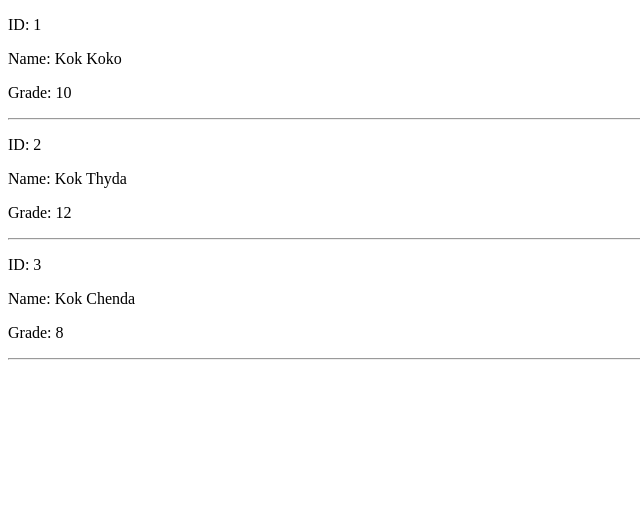
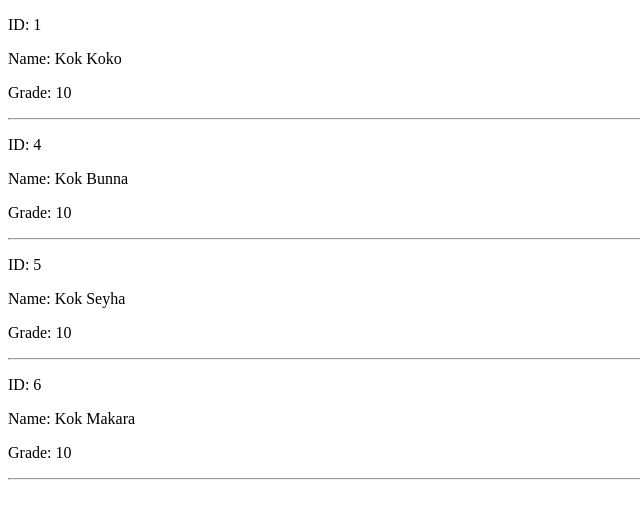
Before and after one commit to Mengsreang-Chhoeung/reactjs-youtube, a React (Vite) app in the folder learn-reactjs/: page / in a window 1280 px wide. Shown: the top 518 px of the page, without its empty margins (0-640 px from the left). Built offline with nearby package versions, Linux system fonts and the light colour scheme.

Commit message:
add FilterStudent component that teach about Render List

```diff
--- a/learn-reactjs/src/App.tsx
+++ b/learn-reactjs/src/App.tsx
@@ -1,5 +1,6 @@
 import Item from "./components/ConditionalRendering";
 import Greeting, { Greeting1, Greeting2 } from "./components/Greeting";
+import FilterStudent from "./components/RenderingList/FilterStudent";
 import People from "./components/RenderingList/People";
 import Student from "./components/RenderingList/Student";
 import TestJSX from "./components/TestJSX";
@@ -44,7 +45,9 @@
 
       {/* <People /> */}
 
-      <Student />
+      {/* <Student /> */}
+
+      <FilterStudent />
     </div>
   );
 }
--- /dev/null
+++ b/learn-reactjs/src/components/RenderingList/FilterStudent.tsx
@@ -0,0 +1,59 @@
+import React from "react";
+
+type StudentModel = {
+  id: number;
+  name: string;
+  grade: number;
+};
+
+const studentObject: StudentModel[] = [
+  {
+    id: 1,
+    name: "Kok Koko",
+    grade: 10,
+  },
+  {
+    id: 2,
+    name: "Kok Thyda",
+    grade: 12,
+  },
+  {
+    id: 3,
+    name: "Kok Chenda",
+    grade: 8,
+  },
+  {
+    id: 4,
+    name: "Kok Bunna",
+    grade: 10,
+  },
+  {
+    id: 5,
+    name: "Kok Seyha",
+    grade: 10,
+  },
+  {
+    id: 6,
+    name: "Kok Makara",
+    grade: 10,
+  },
+];
+
+const FilterStudent: React.FC = () => {
+  return (
+    <div>
+      {studentObject
+        .filter((it) => it.grade === 10)
+        .map((it) => (
+          <div>
+            <p>ID: {it.id}</p>
+            <p>Name: {it.name}</p>
+            <p>Grade: {it.grade}</p>
+            <hr />
+          </div>
+        ))}
+    </div>
+  );
+};
+
+export default FilterStudent;
```
